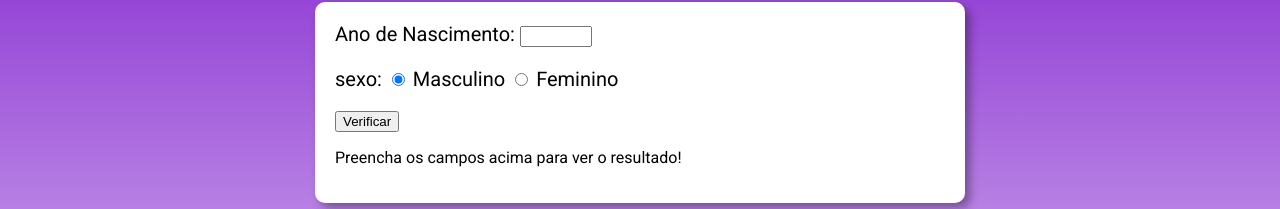
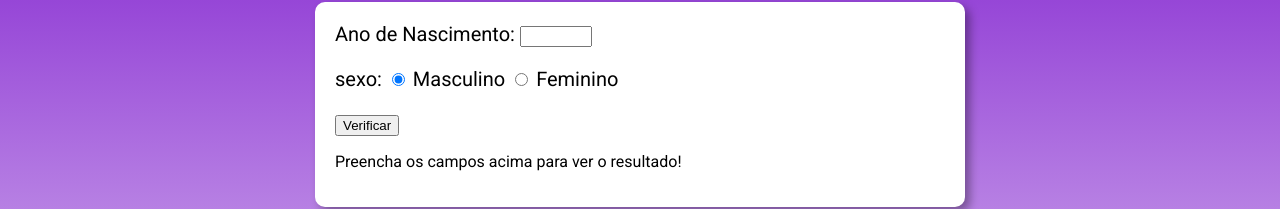
Before and after one commit to josiasccosta/verificador-de-idade, a plain HTML site: page index.html in a window 1280 px wide. Shown: the part 134-343 px from the top of the page. Drawn offline with Linux system fonts and the light colour scheme.

Commit message:
Update index.html

```diff
--- a/index.html
+++ b/index.html
@@ -21,9 +21,8 @@
                 <label for="imas">Masculino</label>
                 <input type="radio" name="sexo" id="ifem">
                 <label for="ifem">Feminino</label></p>
+                <button id="btn" onclick="clicou()">Verificar</button>
             </div>
-
-            <div><button id="btn" onclick="clicou()">Verificar</button></div>
 
             <div id="res">
                 <p>Preencha os campos acima para ver o resultado!</p>
```
